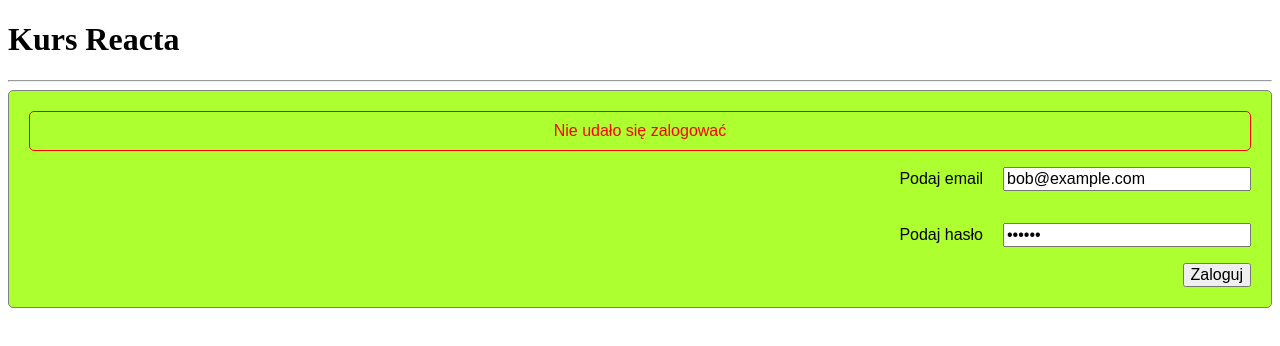
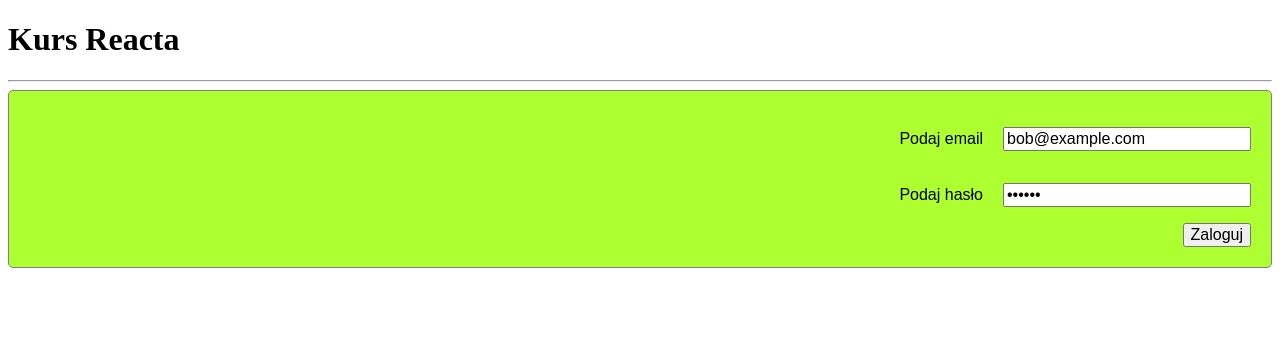
Before and after one commit to BartlomiejKar/react-course, a React (Create React App) app in the folder pomodoro-app/: page / in a window 1280 px wide. Shown: the top 346 px of the page. Built offline with nearby package versions, Linux system fonts and the light colour scheme.

Commit message:
created login form, but is problem with authorization

```diff
--- a/pomodoro-app/src/App.js
+++ b/pomodoro-app/src/App.js
@@ -9,8 +9,13 @@ import AuthenticationApi from "./API/FetchAuthentiactionApi"
 
 class App extends React.Component {
 
+    state = {
+        accesToken: null,
+        previousLoginAttempt: false
+    }
+
     isLogged() {
-        return false
+        return !!this.state.accesToken
     }
 
     getUserEmail = () => {
@@ -19,14 +24,19 @@ class App extends React.Component {
 
     handleLoginAttempt = (credentials) => {
         AuthenticationApi.login(credentials)
-            .then((result) => {
-                console.log("login result", result)
+            .then((accesToken) => {
+                this.setState({
+                    accesToken,
+                    previousLoginAttempt: false
+                }).catch(() => {
+                    this.setState({
+                        previousLoginAttempt: true
+                    })
+                })
+
+
+                console.log("Login attempt", credentials)
             })
-            .catch(() => {
-                console.log("błąd")
-            })
-
-        console.log("Login attempt")
     }
 
 
@@ -36,7 +46,7 @@ class App extends React.Component {
     }
     render() {
         return (
-            <div className="App">
+            <div className="App" >
                 <ErrorBoundaries message="Nie działa cała aplikacja">
                     {
                         this.isLogged() ?
@@ -51,7 +61,7 @@ class App extends React.Component {
                                 </React.StrictMode>
                             </> :
                             <div><LoginForm
-                                errorMessage="Nie udało się zalogować"
+                                errorMessage={this.state.previousLoginAttempt ? "Nie udało się zalogować" : null}
                                 onLoginAttempt={this.handleLoginAttempt} /></div>
 
                     }
--- a/pomodoro-app/src/LoginForm/LoginForm.js
+++ b/pomodoro-app/src/LoginForm/LoginForm.js
@@ -20,7 +20,10 @@ class LoginForm extends React.Component {
     render() {
         return (
             <form className="LoginForm" onSubmit={this.handleSubmit}>
-                <div className="LoginForm__errorMessage">{this.props.errorMessage}</div>
+                {this.props.errorMessage ?
+                    <div className="LoginForm__errorMessage">{this.props.errorMessage}</div>
+                    : <></>
+                }
                 <label>
                     Podaj email
 <input ref={this.email} defaultValue="bob@example.com" type="email" />
--- a/pomodoro-app/timeboxing_API/db.json
+++ b/pomodoro-app/timeboxing_API/db.json
@@ -4,6 +4,11 @@
       "email": "bolo@wp.pl",
       "password": "$2a$10$.11Jd1HbsfPC6kKrS8zkVeqpjg8y2yzxLeUffzY1nCBY6JdAnfvGq",
       "id": 1
+    },
+    {
+      "email": "bob@example.com",
+      "password": "$2a$10$4ia5VeCAS4y.xEqwHtDyDedEmBZNa6iySraC8sPbiQ2o7rYJm1y9q",
+      "id": 2
     }
   ],
   "timeboxes": [
--- a/pomodoro-app/timeboxing_API/routes.json
+++ b/pomodoro-app/timeboxing_API/routes.json
@@ -1,4 +1,4 @@
 {
-    "users": 660,
+    "users": 400,
     "timeboxes": 660
 }
```
